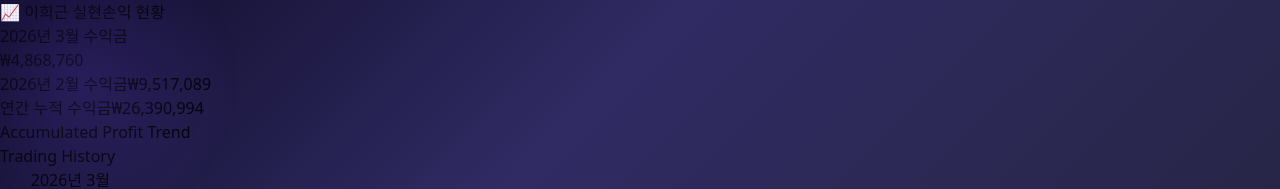
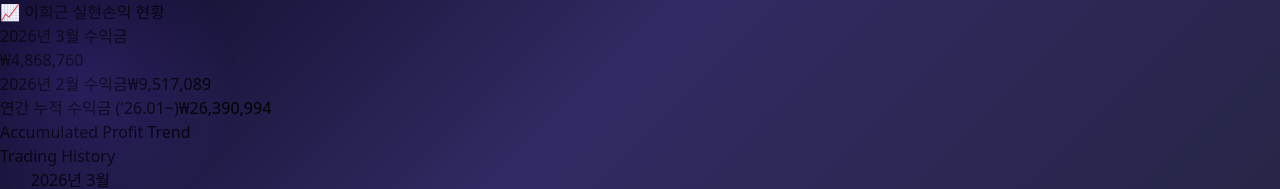
Before and after one commit to heekeunlee/etf-profit-note, a React (Vite) app: page / in a window 1280 px wide. Shown: the top 189 px of the page. Built offline with nearby package versions, Linux system fonts and the light colour scheme.

Commit message:
UI: 연간 누적 수익금 기간 표시 추가 ('26.01~)

```diff
--- a/src/components/Dashboard.jsx
+++ b/src/components/Dashboard.jsx
@@ -219,7 +219,7 @@ const Dashboard = () => {
                             </div>
                         )}
                         <div className="text-base text-blue-600 font-medium bg-blue-50/80 px-4 py-2 rounded-xl w-full max-w-[260px] flex justify-between items-center border border-blue-100 mt-1 shadow-sm">
-                            <span>연간 누적 수익금</span>
+                            <span>연간 누적 수익금 (&#39;26.01~)</span>
                             <span className="font-bold text-blue-700">₩{data.total_profit.toLocaleString()}</span>
                         </div>
                     </div>
```
